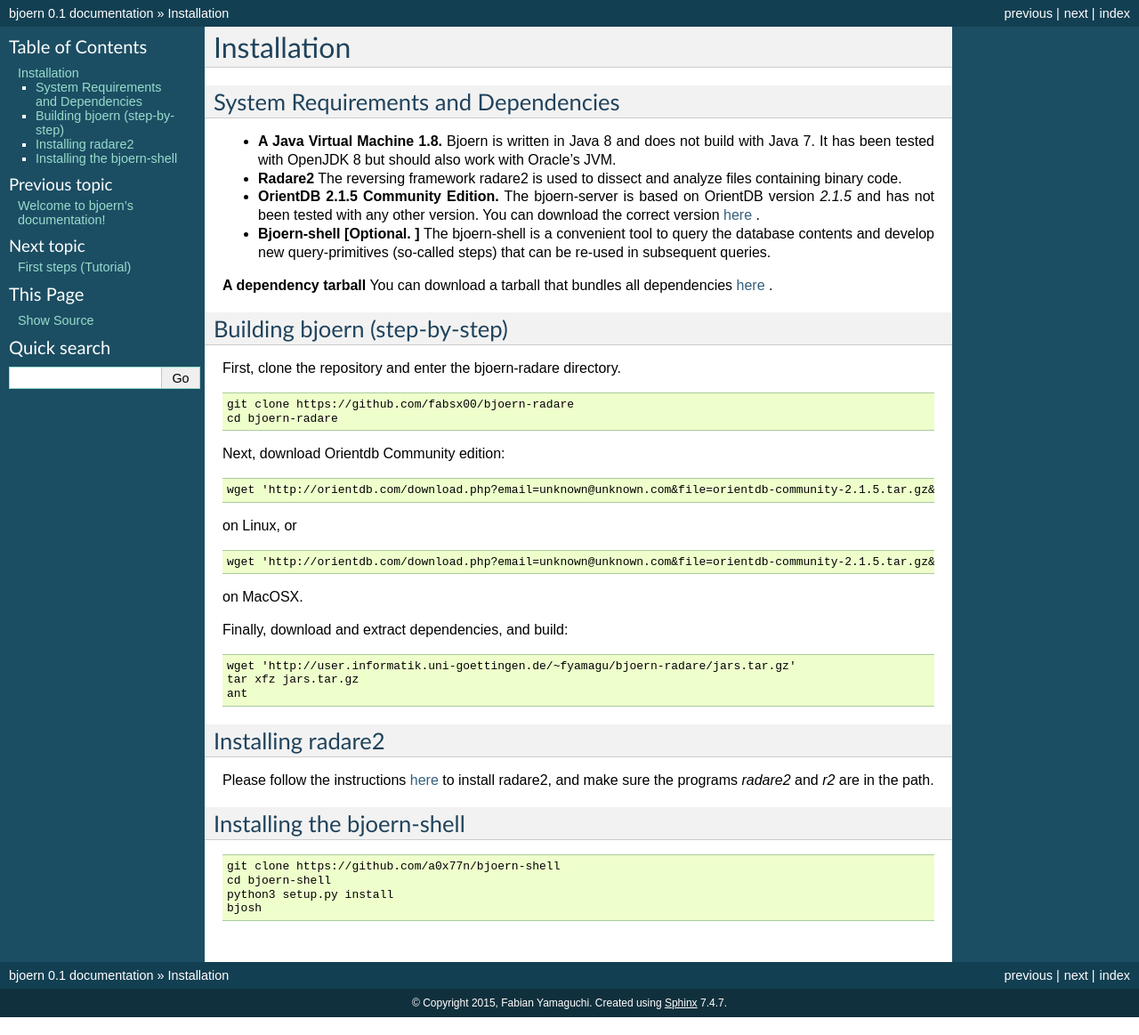
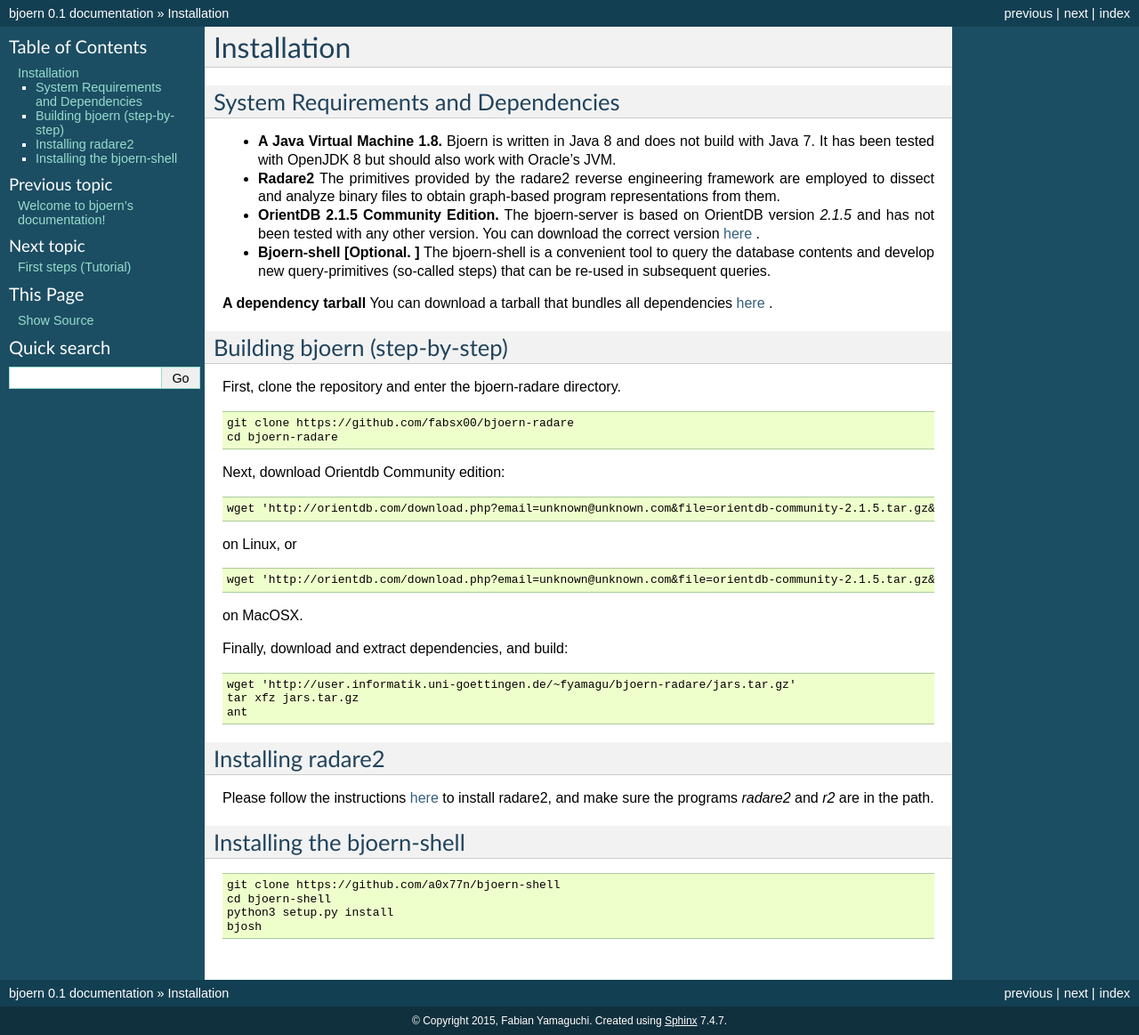
Before and after one commit to octopus-platform/bjoern, a Sphinx documentation site: the page built from docs/source/installation.rst, in a window 1280 px wide. Shown: the whole page at 89% size. Built offline with Sphinx 7.4.7, drawn with Linux system fonts in a browser that asks for light colours.

Commit message:
Docs: better short description of r2.

```diff
--- a/docs/source/installation.rst
+++ b/docs/source/installation.rst
@@ -8,8 +8,9 @@
   not build with Java 7. It has been tested with OpenJDK 8 but should
   also work with Oracle's JVM.
 
-- **Radare2** The reversing framework radare2 is used to dissect and
-  analyze files containing binary code.
+- **Radare2** The primitives provided by the radare2 reverse
+  engineering framework are employed to dissect and analyze binary
+  files to obtain graph-based program representations from them.
 
 - **OrientDB 2.1.5 Community Edition.** The bjoern-server is based on
   OrientDB version *2.1.5* and has not been tested with any other
```
